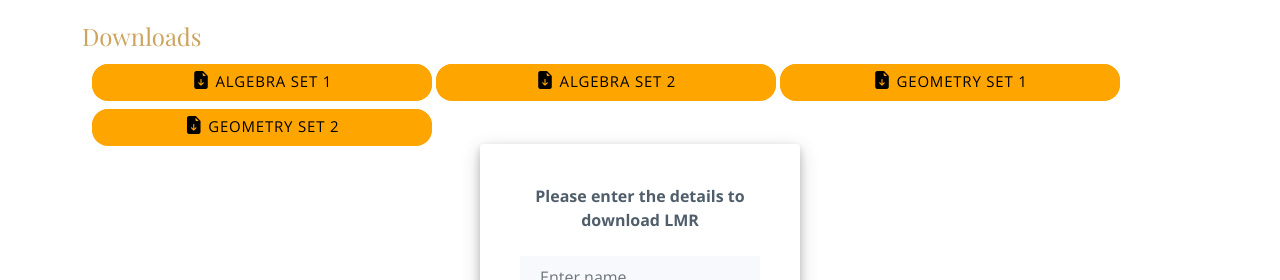
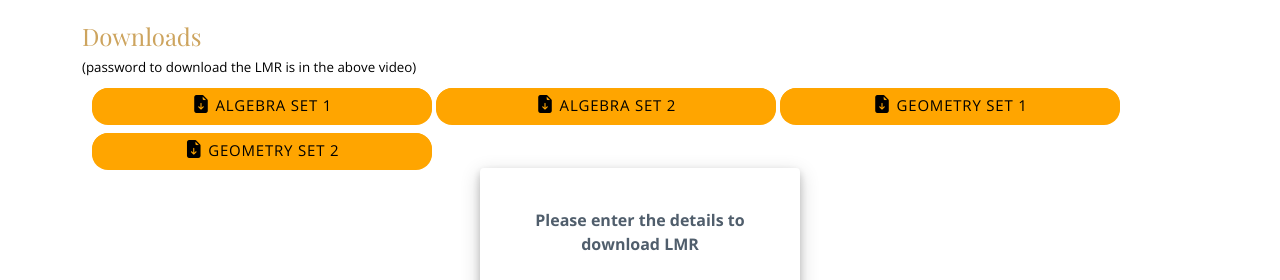
Before and after one commit to santhusan007/thepioneerclasses, a plain HTML site: page index.html in a window 1280 px wide. Shown: the part 820-1100 px from the top of the page. Drawn offline with nearby package versions, Linux system fonts and the light colour scheme; a web font is replaced by a local one.

Commit message:
download

```diff
--- a/index.html
+++ b/index.html
@@ -91,6 +91,7 @@
   <div class="section-title">
 
     <p>Downloads</p>
+    <span style="color: black;font-size: smaller;">(password to download the LMR is in the above video)</span>
 
   </div>
   <div class="row position-relative">
```
